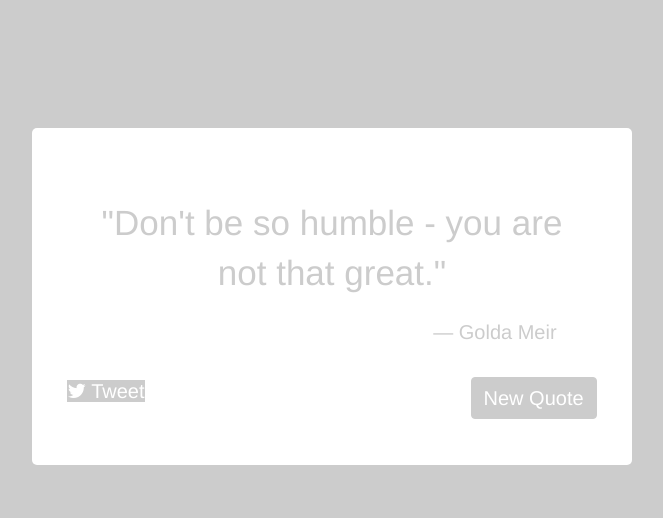
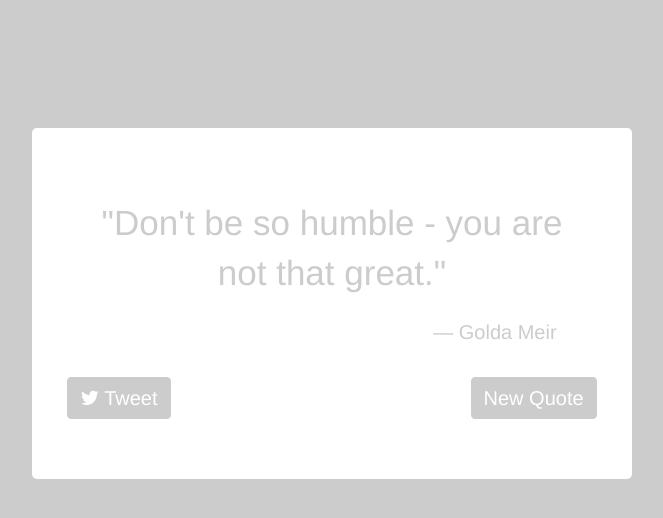
Before and after one commit to millerjay1985/gh-pages-test, a plain HTML site: page index.html in a window 1280 px wide. Shown: the whole page, without its empty margins (308-971 px from the left). Drawn offline with nearby package versions, Linux system fonts and the light colour scheme.

Commit message:
Update index.html

```diff
--- a/index.html
+++ b/index.html
@@ -30,7 +30,7 @@
               <div class="lower">
                 <a id="getMessage" title="New Quote" class="btn btn-default pull-right">New Quote</a>
                 <!--<button id="tweet" class="pull-left"></button>-->
-                <a class="btn-default" id="tweet" title="Tweet this" target="_blank">
+                <a class="btn btn-default" id="tweet" title="Tweet this" target="_blank">
                   <i class="fa fa-twitter"></i> Tweet
                 </a>
               </div>
```
